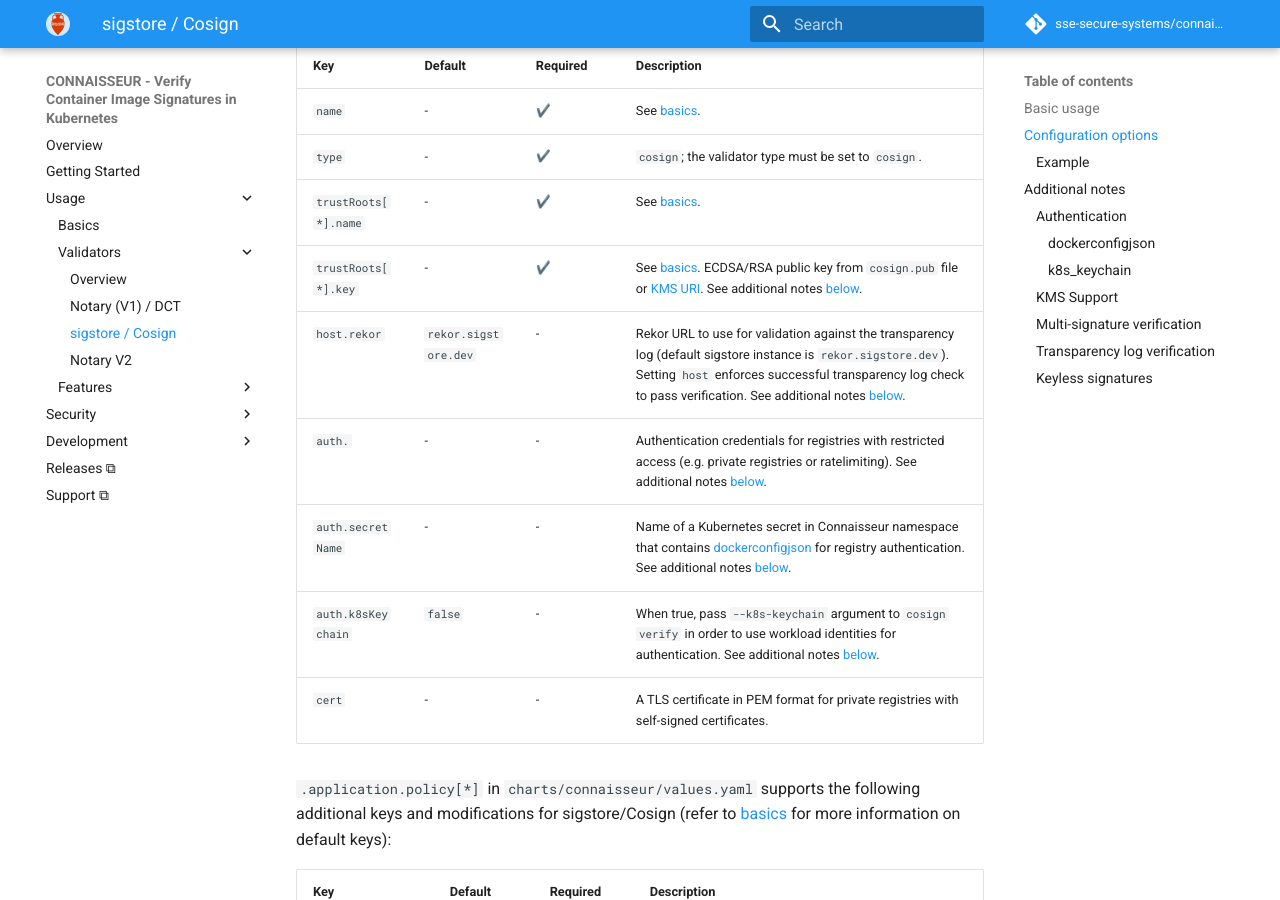
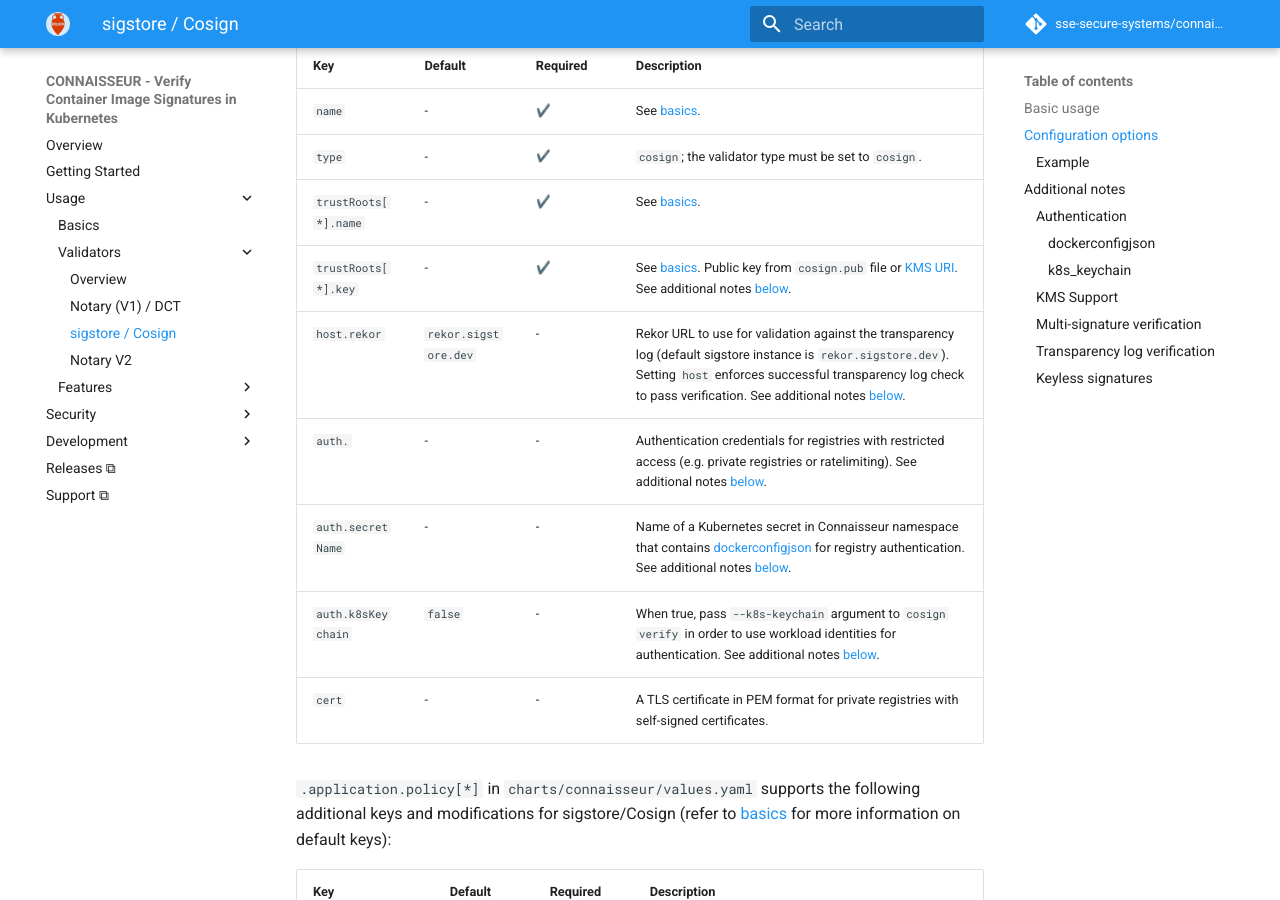
Before and after one commit to sse-secure-systems/connaisseur, an MkDocs documentation site: the page built from docs/validators/sigstore_cosign.md, in a window 1280 px wide and 900 px high, scrolled down 2045 px. Built offline with MkDocs 1.6.1 and Material for MkDocs 9.7.7, drawn with Linux system fonts in a browser that asks for light colours; emoji names are drawn with the system emoji font; comment, search, counter and statistics services are not loaded; the version menu is left out.

Commit message:
docs: Remove untrue algorithm restriction in docs

```diff
--- a/docs/validators/sigstore_cosign.md
+++ b/docs/validators/sigstore_cosign.md
@@ -92,7 +92,7 @@
 | `name` | - | :heavy_check_mark: | See [basics](../basics.md#validators). |
 | `type` | - | :heavy_check_mark: | `cosign`; the validator type must be set to `cosign`. |
 | `trustRoots[*].name` | - | :heavy_check_mark: | See [basics](../basics.md#validators). |
-| `trustRoots[*].key` | - | :heavy_check_mark: | See [basics](../basics.md#validators). ECDSA/RSA public key from `cosign.pub` file or [KMS URI](https://github.com/sigstore/cosign/blob/main/KMS.md). See additional notes [below](#kms-support). |
+| `trustRoots[*].key` | - | :heavy_check_mark: | See [basics](../basics.md#validators). Public key from `cosign.pub` file or [KMS URI](https://github.com/sigstore/cosign/blob/main/KMS.md). See additional notes [below](#kms-support). |
 | `host.rekor` | `rekor.sigstore.dev` | - | Rekor URL to use for validation against the transparency log (default sigstore instance is `rekor.sigstore.dev`). Setting `host` enforces successful transparency log check to pass verification. See additional notes [below](#transparency-log-verification). |
 | `auth.` | - | - | Authentication credentials for registries with restricted access (e.g. private registries or ratelimiting). See additional notes [below](#authentication). |
 | `auth.secretName` | - | - | Name of a Kubernetes secret in Connaisseur namespace that contains [dockerconfigjson](https://kubernetes.io/docs/concepts/configuration/secret/#docker-config-secrets) for registry authentication. See additional notes [below](#dockerconfigjson). |
```
